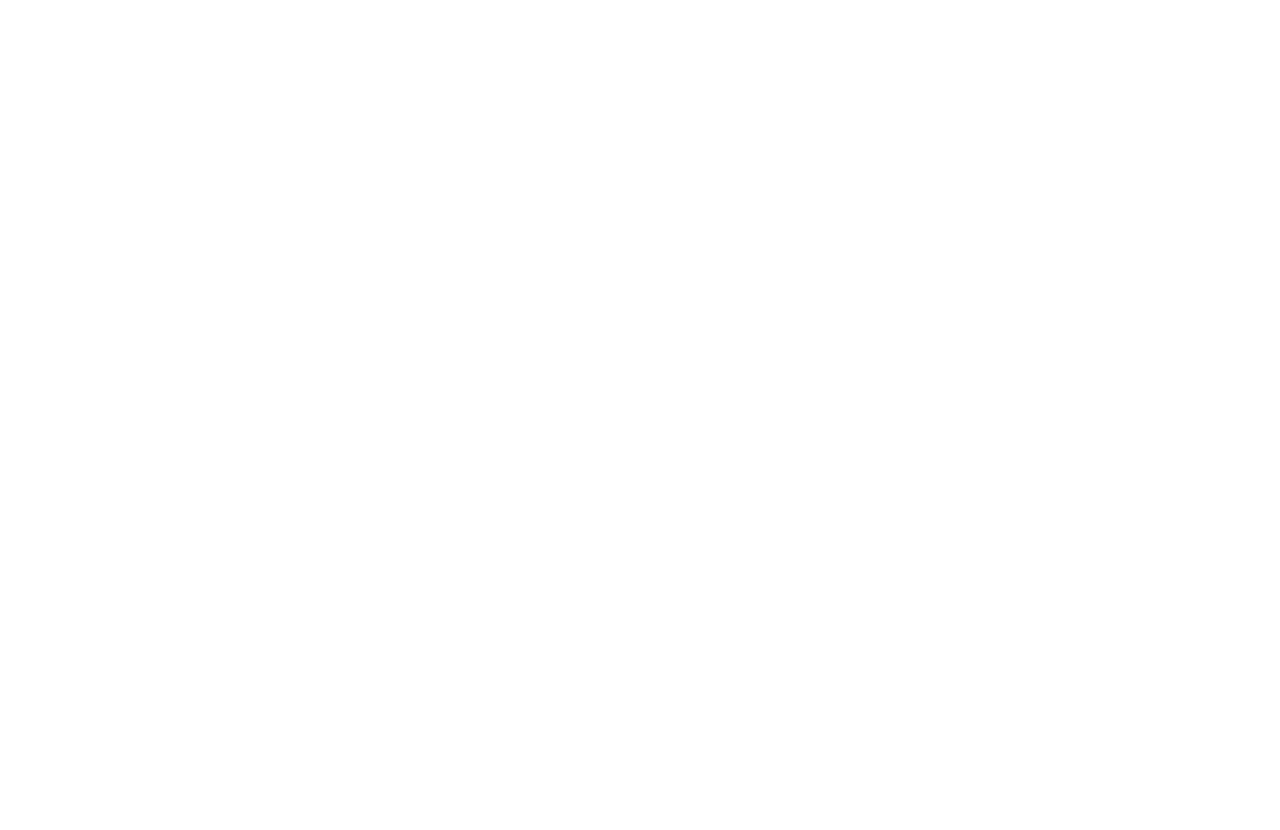
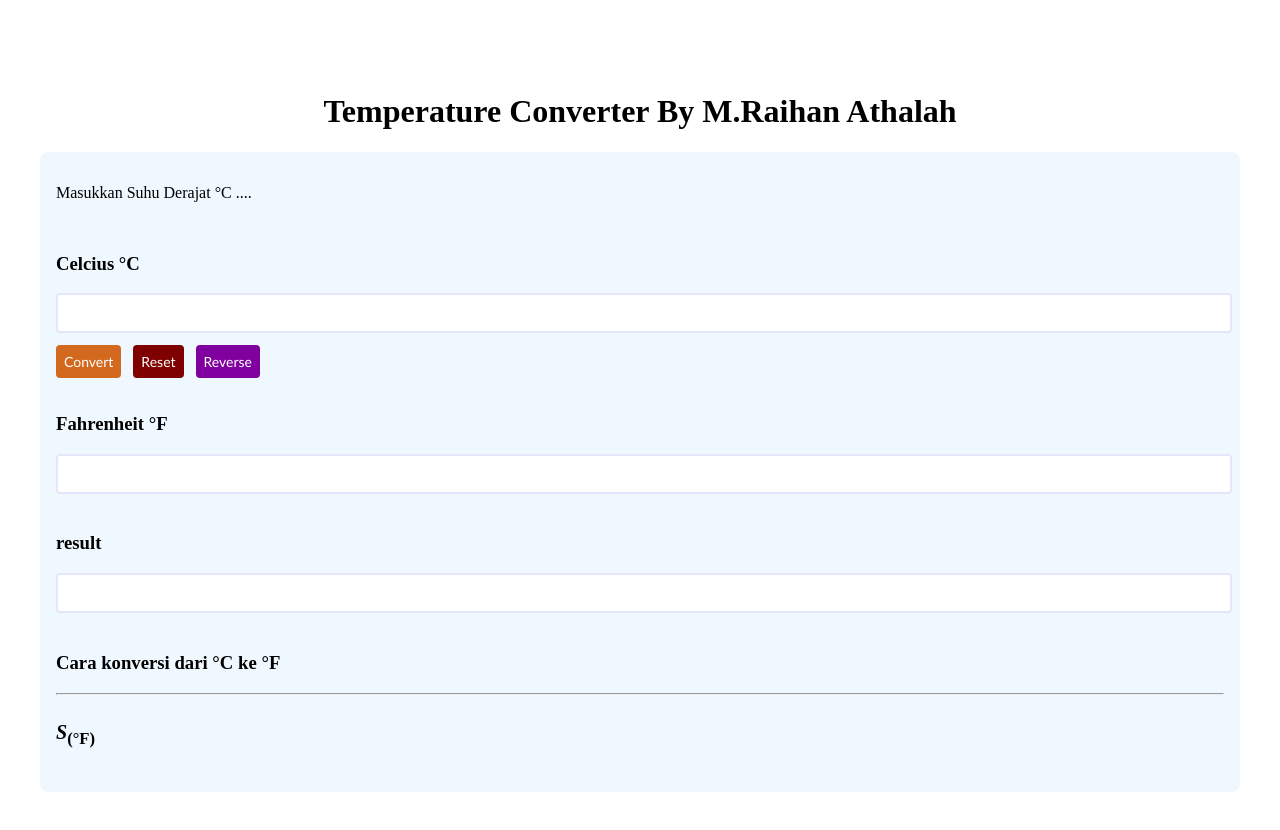
Before and after one commit to revou-fundamental-course/15-apr-24-Hannntastix, a plain HTML site: page index.html in a window 1280 px wide. Before the commit the page ends 800 px from the top, so only its background shows below. Drawn offline with Linux system fonts and the light colour scheme.

Commit message:
third commit

```diff
--- a/css/style.css
+++ b/css/style.css
@@ -1 +1,63 @@
 /* ini file css */
+main {
+    padding: 64px 32px 64px 32px;
+}
+.main-title {
+    text-align: center;
+}
+.main-introduction {
+    padding: 16px;
+    background-color: aliceblue;
+    border-radius: 8px;
+}
+.section-celcius{
+    padding-top: 16px;
+}
+.section-fahrenheit{
+    padding-top: 16px;
+}
+.section-explanation{
+    padding-top: 16px;
+}
+.section-result{
+    padding-top: 16px;
+}
+textarea {
+    width: 100%;
+    height: 32px;
+    resize: none;
+    border: 2px solid lavender;
+    border-radius: 4px;
+    font-size: 16px;
+    color: burlywood;
+}
+.explanation {
+    font-size:20px;
+    font-style: italic;
+}
+.explanation>sub {
+    font-style: normal;
+}
+button {
+    border: none;
+    font-size: 14px;
+    padding: 8px;
+    border-radius: 4px;
+    font-family: 'Gill Sans', 'Gill Sans MT', Calibri, 'Trebuchet MS', sans-serif;
+    margin-right: 8px;
+}
+#button-convert {
+    background-color: chocolate;
+    color:white;
+}
+#button-reset {
+    background-color: rgb(127, 0, 0);
+    color:white;
+}
+#button-reverse {
+    background-color: rgb(127, 0, 158);
+    color:white;
+}
+.container-button {
+    padding-top: 8px;
+}
--- a/index.html
+++ b/index.html
@@ -4,8 +4,63 @@
     <meta charset="UTF-8">
     <meta name="viewport" content="width=device-width, initial-scale=1.0">
     <title>Temperature Converter</title>
+    <link rel="stylesheet" href="css/style.css">
 </head>
 <body>
+    <main>
+        <header class="main-title">
+            <h1>Temperature Converter By M.Raihan Athalah</h1>
+        </header>
+        <section class="main-introduction">
+        <!-- Section Introduction -->
+            <section>
+                <p>Masukkan Suhu Derajat &deg;C ....</p>
+            </section>
 
+            <section class="section-celcius">
+                <header>
+                    <h3>Celcius &deg;C</h3>
+                </header>
+
+                <article>
+                    <textarea name="" id="" cols="" rows="1"></textarea>
+                    <div class="container-button">
+                        <button id="button-convert">Convert</button>
+                        <button id="button-reset">Reset</button>
+                        <button id="button-reverse">Reverse</button>
+                    </div>
+                </article>
+            </section>
+
+            <section class="section-fahrenheit">
+                <header>
+                    <h3>Fahrenheit &deg;F</h3>
+                </header>
+
+                <article>
+                    <textarea name="" id="" cols="" rows="1"></textarea>
+                </article>
+            </section>
+
+            <section class="section-explanation">
+                <header>
+                    <h3>result</h3>
+                </header>
+
+                <article>
+                    <textarea name="" id="" cols="" rows="1"></textarea>
+                </article>
+            </section>
+            <section class="section-result">
+                <header>
+                    <h3>Cara konversi dari &deg;C ke &deg;F</h3>
+                </header>
+                <hr>
+                <article>
+                    <h1 class="explanation">S<sub>(&deg;F)</sub></h1>
+                </article>
+            </section>
+        </section>
+    </main>
 </body>
 </html>
```
